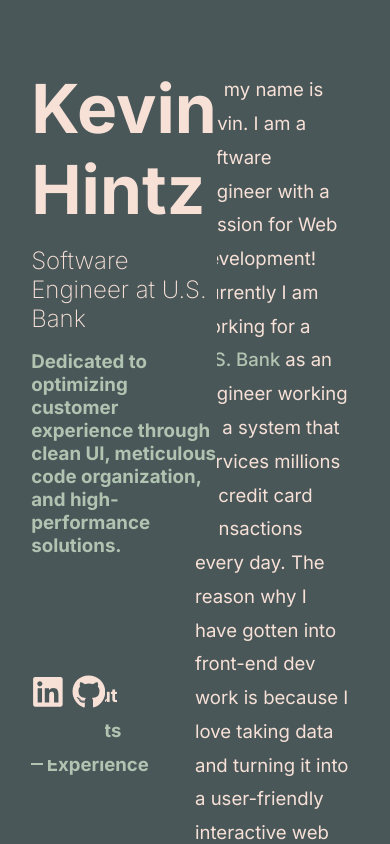
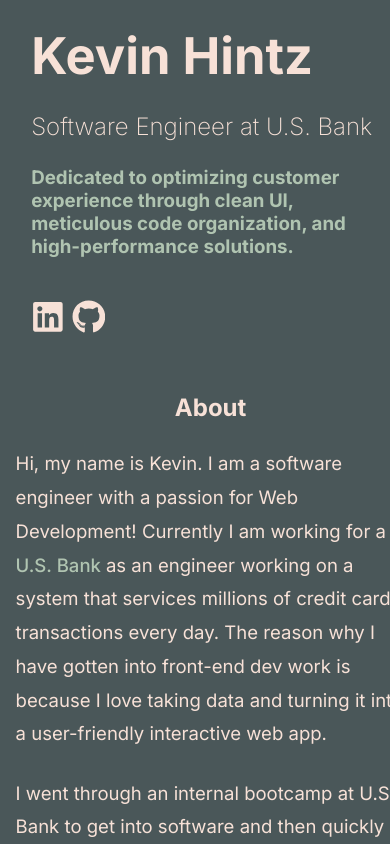
Before and after one commit to khintz34/portfolio-updated, a Next.js app: page / in a window 390 px wide. Shown: the top 844 px of the page. Built offline with nearby package versions, Linux system fonts and the light colour scheme.

Commit message:
mobile init

```diff
--- a/src/app/page.js
+++ b/src/app/page.js
@@ -1,5 +1,5 @@
 "use client";
-import react, { useState, useRef } from "react";
+import react, { useState, useRef, useEffect } from "react";
 import GoTo from "@/components/GoTo/GoTo";
 import Image from "next/image";
 import { FaGithub, FaLinkedin } from "react-icons/fa";
@@ -9,6 +9,7 @@ import ProjectContainer from "@/components/ProjectContainer/ProjectContainer";
 import ExperienceContainer from "@/components/ExperienceContainer/ExperienceContainer";
 
 // todo create breakpoints to change which section is active... ask Dave avout thiis
+//todo create mobile view
 
 export default function Home() {
   const [aboutSection, setAboutSection] = useState(true);
@@ -17,6 +18,15 @@ export default function Home() {
   const aboutRef = useRef(null);
   const projectRef = useRef(null);
   const expRef = useRef(null);
+  const [mobile, setMobile] = useState(false);
+
+  useEffect(() => {
+    if (window.innerWidth < 600) {
+      setMobile(true);
+    } else {
+      setMobile(false);
+    }
+  }, []);
 
   function handleClick(item) {
     setAboutSection(false);
@@ -52,7 +62,12 @@ export default function Home() {
               meticulous code organization, and high-performance solutions.
             </h3>
           </div>
-          <div className={styles.goTos}>
+          <div className={styles.contacts}>
+            <FaLinkedin className={styles.icon} />
+            <FaGithub className={styles.icon} />
+          </div>
+          <h2>About</h2>
+          <div className={` ${styles.goTos}`}>
             <GoTo
               title="About"
               status={aboutSection}
@@ -78,10 +93,6 @@ export default function Home() {
               }}
             />
           </div>
-          <div className={styles.contacts}>
-            <FaLinkedin className={styles.icon} />
-            <FaGithub className={styles.icon} />
-          </div>
         </div>
       </div>
       <div className={styles.rightCol}>
--- a/src/app/page.module.css
+++ b/src/app/page.module.css
@@ -6,8 +6,6 @@
   padding: 3rem;
   min-height: 100vh;
   background-color: var(--primary-background);
-  max-height: 100vh;
-  /* gap: 15vw; */
 }
 
 .leftMain {
@@ -67,8 +65,63 @@
   margin-left: 40vw;
 }
 
-@media screen and (max-width < 501px) {
+@media screen and (max-width: 501px) {
   .main {
     flex-direction: column;
+    padding: 0 4vw;
+    max-width: 100vw;
+  }
+
+  /* ! Left Side */
+
+  .leftCol {
+    width: 100vw;
+    margin-left: 0vw;
+  }
+
+  .leftMain {
+    width: 100vw;
+    height: 50vh;
+    position: static;
+    align-items: center;
+    padding: 0 4vw;
+    gap: 3vh;
+  }
+
+  .h1 {
+    font-size: 6vh;
+    margin: 3vh 0vw;
+  }
+
+  .h2 {
+    font-weight: 200;
+    margin: 3vh 0;
+  }
+
+  .h3 {
+    color: var(--tan-light);
+    margin: 2vh 0;
+  }
+
+  .goTos {
+    display: none;
+  }
+
+  .contacts {
+    position: static;
+    display: flex;
+    flex-direction: row;
+    align-items: flex-start;
+    gap: 1.7vw;
+    height: 10vh;
+    width: 100vw;
+    padding: 0 4vw;
+  }
+
+  /* ! Right Side */
+
+  .rightCol {
+    width: 100vw;
+    margin-left: 0vw;
   }
 }
```
